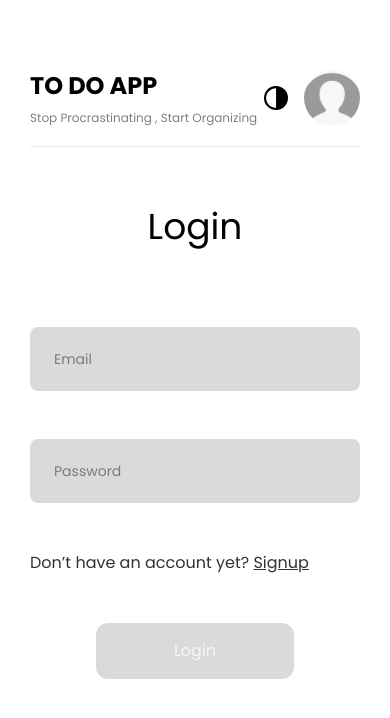
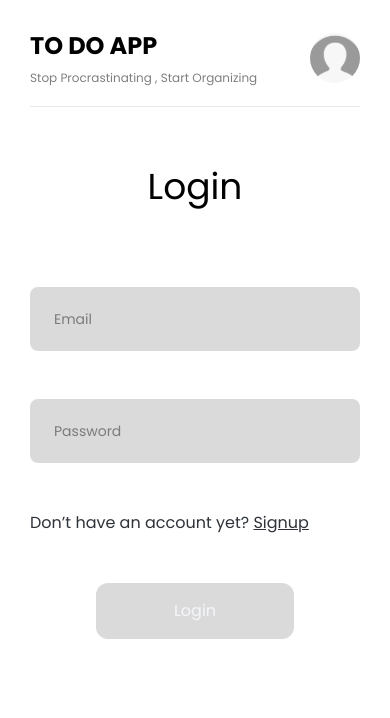
Before and after one commit to itzRoy/todo-app, a React (Vite) app in the folder frontend/: page / in a window 390 px wide. Shown: the top 718 px of the page. Built offline with nearby package versions, Linux system fonts and the light colour scheme.

Commit message:
ui inhansments

```diff
--- a/frontend/src/components/HOC/PageWrapper.tsx
+++ b/frontend/src/components/HOC/PageWrapper.tsx
@@ -8,7 +8,7 @@ const PageWrapper = <T extends ComponentProps>(Component: FC<T>, idName: string)
     function HOC(props: T) {
         return (
             <div
-                className='h-[100vh] max-h-[100vh] flex flex-col px-[30px] md:px-[80px] py-[70px] dark:text-white-text bg-white dark:bg-background'
+                className='h-[100vh] flex flex-col px-[30px] md:px-[80px] py-[30px] md:py-[70px] dark:text-white-text bg-white dark:bg-background'
                 id={idName}
             >
                 <Header />
--- a/frontend/src/components/atoms/TaskTodo.tsx
+++ b/frontend/src/components/atoms/TaskTodo.tsx
@@ -25,7 +25,7 @@ const TaskTodo = ({
     return (
         <div className='relative'>
             {(isDeleteLoading || isToggleLoading) && id === identifier ? (
-                <Loader className='absolute w-4 h-4 md:w-5 md:h-5 top-[30%] md:top-[25%] let-0' />
+                <Loader className='absolute w-[15px] h-[15px] md:w-5 md:h-5 top-[30%] md:top-[25%] let-0' />
             ) : null}
             <div className='flex px-5 md:px-10 py-3'>
                 <div className='flex items-center'>
--- a/frontend/src/components/atoms/ThemeButton.tsx
+++ b/frontend/src/components/atoms/ThemeButton.tsx
@@ -34,7 +34,7 @@ const ThemeButton = () => {
     }
 
     return (
-        <div className='cursor-pointer flex justify-center' onClick={toggleTheme}>
+        <div className='cursor-pointer hidden md:flex justify-center' onClick={toggleTheme}>
             <img src={theme === 'dark' ? themeDarkIcon : themeLightIcon} alt='them-icon' />
         </div>
     )
--- a/frontend/src/components/molecules/TodoList.tsx
+++ b/frontend/src/components/molecules/TodoList.tsx
@@ -122,7 +122,7 @@ const TodoList = () => {
     }, [observer, page, result, totalPages])
 
     return (
-        <div ref={listRef} className='max-h-[60vh] flex flex-col flex-1 overflow-y-scroll no-scrollbar'>
+        <div ref={listRef} className='flex flex-col flex-1 overflow-y-scroll no-scrollbar'>
             {result?.map(({ _id, todo, complete }) => (
                 <TaskTodo
                     key={_id}
--- a/frontend/src/components/molecules/TodoPromt.tsx
+++ b/frontend/src/components/molecules/TodoPromt.tsx
@@ -49,7 +49,7 @@ const TodoPromt = () => {
             <button
                 type='submit'
                 disabled={isLoading || !todo.length}
-                className={`button px-6 py-3 bg-white-text text-text-black shrink-0 w-auto ${
+                className={`button p-1 md:px-6 md:py-3 bg-white-text hidden md:block text-text-black shrink-0 w-auto ${
                     !todo.length && 'cursor-not-allowed'
                 }`}
             >
--- a/frontend/src/components/pages/TodoPage.tsx
+++ b/frontend/src/components/pages/TodoPage.tsx
@@ -18,7 +18,7 @@ const TodoPage = () => {
 
     return (
         <>
-            <div className='flex flex-1 flex-col'>
+            <div className='max-h-[90%] h-full flex flex-col'>
                 <TodoHeader />
                 <TodoList />
                 <TodoPromt />
```
Also changed, not shown: 1 other file (tests, documents, lock files or other folders).
